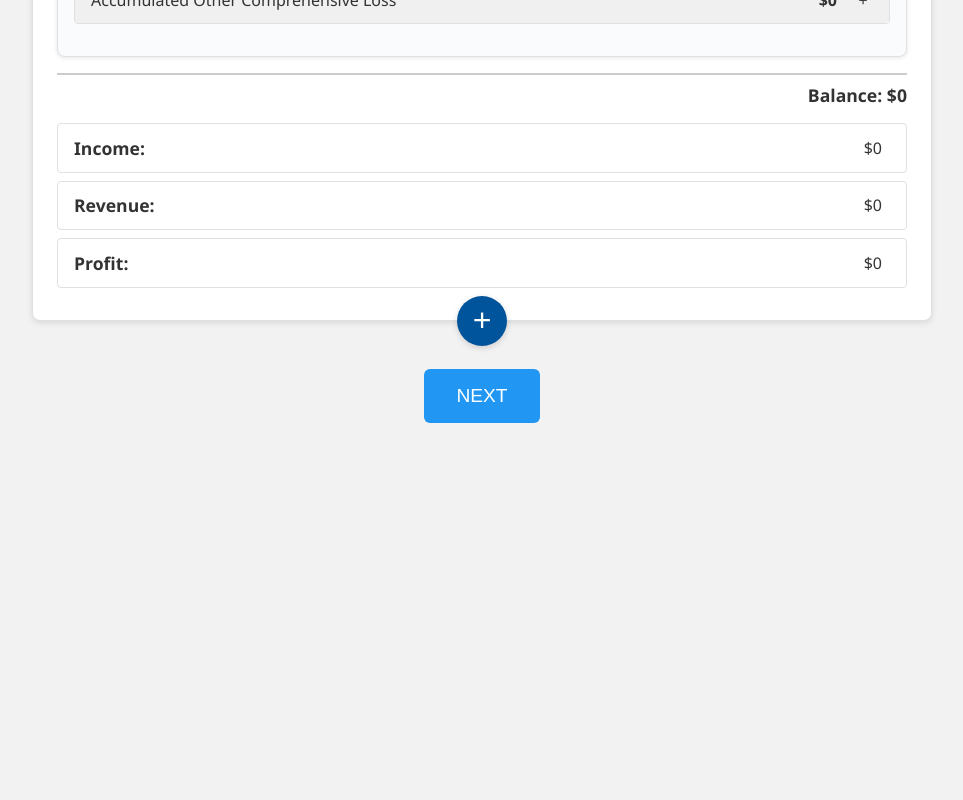
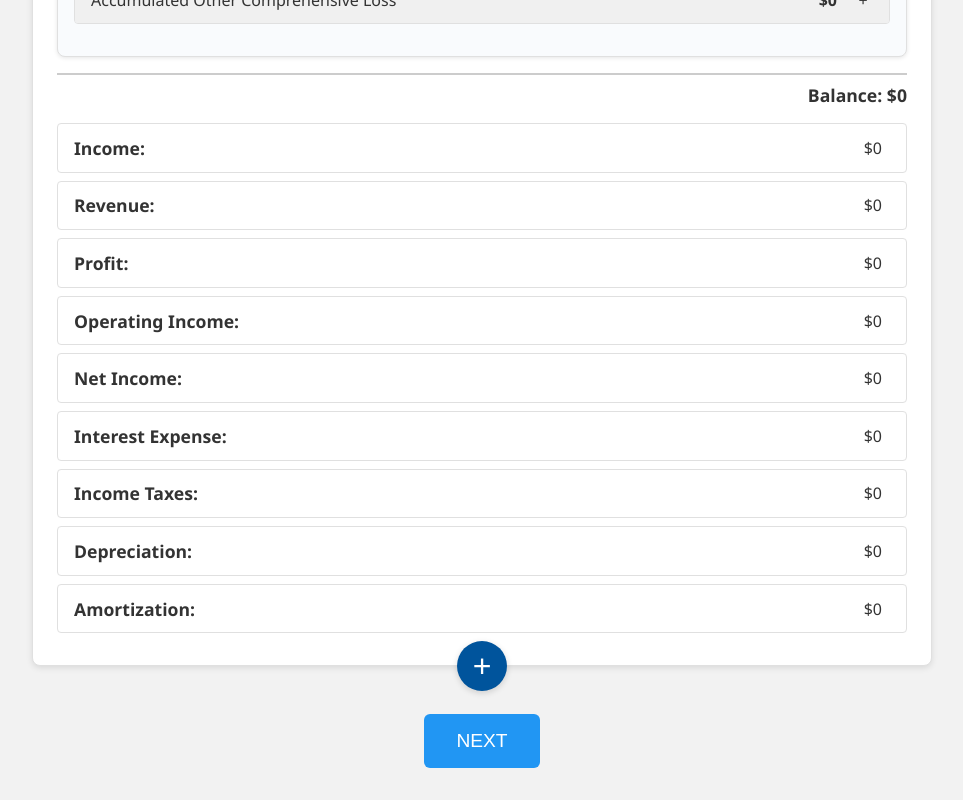
Before and after one commit to lukasp-dev/ugaHacks, a React (Vite) app: page / in a window 1280 px wide. Shown: the part 884-1684 px from the top of the page, without its empty margins (158-1121 px from the left). Before the commit the page ends 1339 px from the top, so only its background shows below. Built offline with nearby package versions, Linux system fonts and the light colour scheme; the HTML template or start-up script is replaced by a standard one.

Commit message:
Added 6 fields to bottom of form

```diff
--- a/src/App.jsx
+++ b/src/App.jsx
@@ -97,6 +97,54 @@ const App = () => {
         fieldId: `sheet-${sheet.id}.profit`,
       });
     }
+    if (Number(sheet.openingIncome) === 0) {
+      errors.push({
+        sheetId: sheet.id,
+        sheetYear: sheet.year,
+        location: 'Opening Income',
+        fieldId: `sheet-${sheet.id}.openingIncome`,
+      });
+    }
+    if (Number(sheet.netIncome) === 0) {
+      errors.push({
+        sheetId: sheet.id,
+        sheetYear: sheet.year,
+        location: 'Net Income',
+        fieldId: `sheet-${sheet.id}.netIncome`,
+      });
+    }
+    if (Number(sheet.interestExpense) === 0) {
+      errors.push({
+        sheetId: sheet.id,
+        sheetYear: sheet.year,
+        location: 'Interest Expense',
+        fieldId: `sheet-${sheet.id}.interestExpense`,
+      });
+    }
+    if (Number(sheet.incomeTaxes) === 0) {
+      errors.push({
+        sheetId: sheet.id,
+        sheetYear: sheet.year,
+        location: 'Income Taxes',
+        fieldId: `sheet-${sheet.id}.incomeTaxes`,
+      });
+    }
+    if (Number(sheet.depreciation) === 0) {
+      errors.push({
+        sheetId: sheet.id,
+        sheetYear: sheet.year,
+        location: 'Depreciation',
+        fieldId: `sheet-${sheet.id}.depreciation`,
+      });
+    }
+    if (Number(sheet.amortization) === 0) {
+      errors.push({
+        sheetId: sheet.id,
+        sheetYear: sheet.year,
+        location: 'Amortization',
+        fieldId: `sheet-${sheet.id}.amortization`,
+      });
+    }
     return errors;
   };
 
@@ -111,7 +159,7 @@ const App = () => {
       tempErrorsRef.current = allErrors;
       setShowModal(true);
     } else {
-      alert('Proceeding to next step.');
+      alert('Proceeding to next page!');
     }
   };
 
@@ -125,7 +173,7 @@ const App = () => {
   // Modal Confirm: proceed.
   const handleModalConfirm = () => {
     setShowModal(false);
-    alert('Proceeding to next step.');
+    alert('Proceeding to next page!');
   };
 
   return (
--- a/src/components/BalanceSheetForm.jsx
+++ b/src/components/BalanceSheetForm.jsx
@@ -190,7 +190,7 @@ const BalanceSheetForm = ({ sheet, onUpdate, validationErrors, onDelete }) => {
             Balance: ${overallBalance.toLocaleString()}
           </div>
         </div>
-        {/* Extra Sections: Income, Revenue, Profit */}
+        {/* Extra Sections: Income, Revenue, Profit, Operating income, Net Income, Interest Expense, Interest Taxes, Depreciation, Amortization*/}
         <div className="extra-sections">
           <div className="extra-section">
             <label>Income:</label>
@@ -219,6 +219,60 @@ const BalanceSheetForm = ({ sheet, onUpdate, validationErrors, onDelete }) => {
               error={hasError(`sheet-${sheet.id}.profit`)}
             />
           </div>
+          <div className="extra-section">
+            <label>Operating Income:</label>
+            <EditableField
+              value={sheet.operatingIncome}
+              onChange={(newVal) => onUpdate({ ...sheet, operatingIncome: newVal })}
+              fieldId={`sheet-${sheet.id}.operatingIncome`}
+              error={hasError(`sheet-${sheet.id}.operatingIncome`)}
+            />
+          </div>
+          <div className="extra-section">
+            <label>Net Income:</label>
+            <EditableField
+              value={sheet.netIncome}
+              onChange={(newVal) => onUpdate({ ...sheet, netIncome: newVal })}
+              fieldId={`sheet-${sheet.id}.netIncome`}
+              error={hasError(`sheet-${sheet.id}.netIncome`)}
+            />
+          </div>
+          <div className="extra-section">
+            <label>Interest Expense:</label>
+            <EditableField
+              value={sheet.interestExpense}
+              onChange={(newVal) => onUpdate({ ...sheet, interestExpense: newVal })}
+              fieldId={`sheet-${sheet.id}.interestExpense`}
+              error={hasError(`sheet-${sheet.id}.InterestExpense`)}
+            />
+          </div>
+          <div className="extra-section">
+            <label>Income Taxes:</label>
+            <EditableField
+              value={sheet.incomeTaxes}
+              onChange={(newVal) => onUpdate({ ...sheet, incomeTaxes: newVal })}
+              fieldId={`sheet-${sheet.id}.incomeTaxes`}
+              error={hasError(`sheet-${sheet.id}.incomeTaxes`)}
+            />
+          </div>
+          <div className="extra-section">
+            <label>Depreciation:</label>
+            <EditableField
+              value={sheet.depreciation}
+              onChange={(newVal) => onUpdate({ ...sheet, depreciation: newVal })}
+              fieldId={`sheet-${sheet.id}.depreciation`}
+              error={hasError(`sheet-${sheet.id}.depreciation`)}
+            />
+          </div>
+          <div className="extra-section">
+            <label>Amortization:</label>
+            <EditableField
+              value={sheet.amortization}
+              onChange={(newVal) => onUpdate({ ...sheet, amortization: newVal })}
+              fieldId={`sheet-${sheet.id}.amortization`}
+              error={hasError(`sheet-${sheet.id}.amortization`)}
+            />
+          </div>
         </div>
       </div>
     </div>
--- a/src/utils/balanceSheetUtils.js
+++ b/src/utils/balanceSheetUtils.js
@@ -42,6 +42,12 @@ export const defaultBalanceSheet = (id, year) => ({
     income: 0,
     revenue: 0,
     profit: 0,
+    operatingIncome: 0,
+    netIncome: 0,
+    interestExpense: 0,
+    incomeTaxes: 0,
+    depreciation: 0,
+    amortization: 0,
   });
 
   export const sumValues = (obj) =>
```
